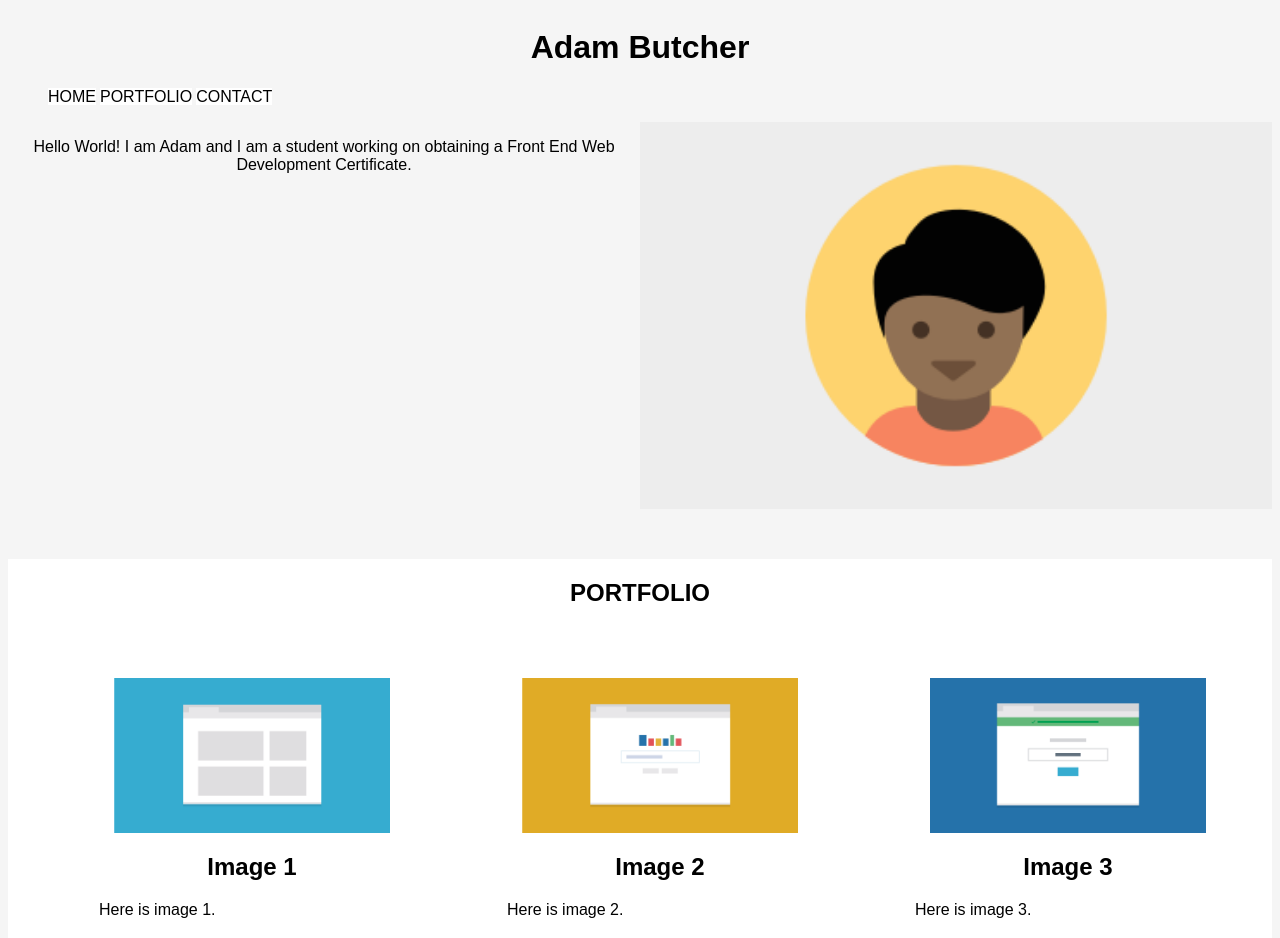
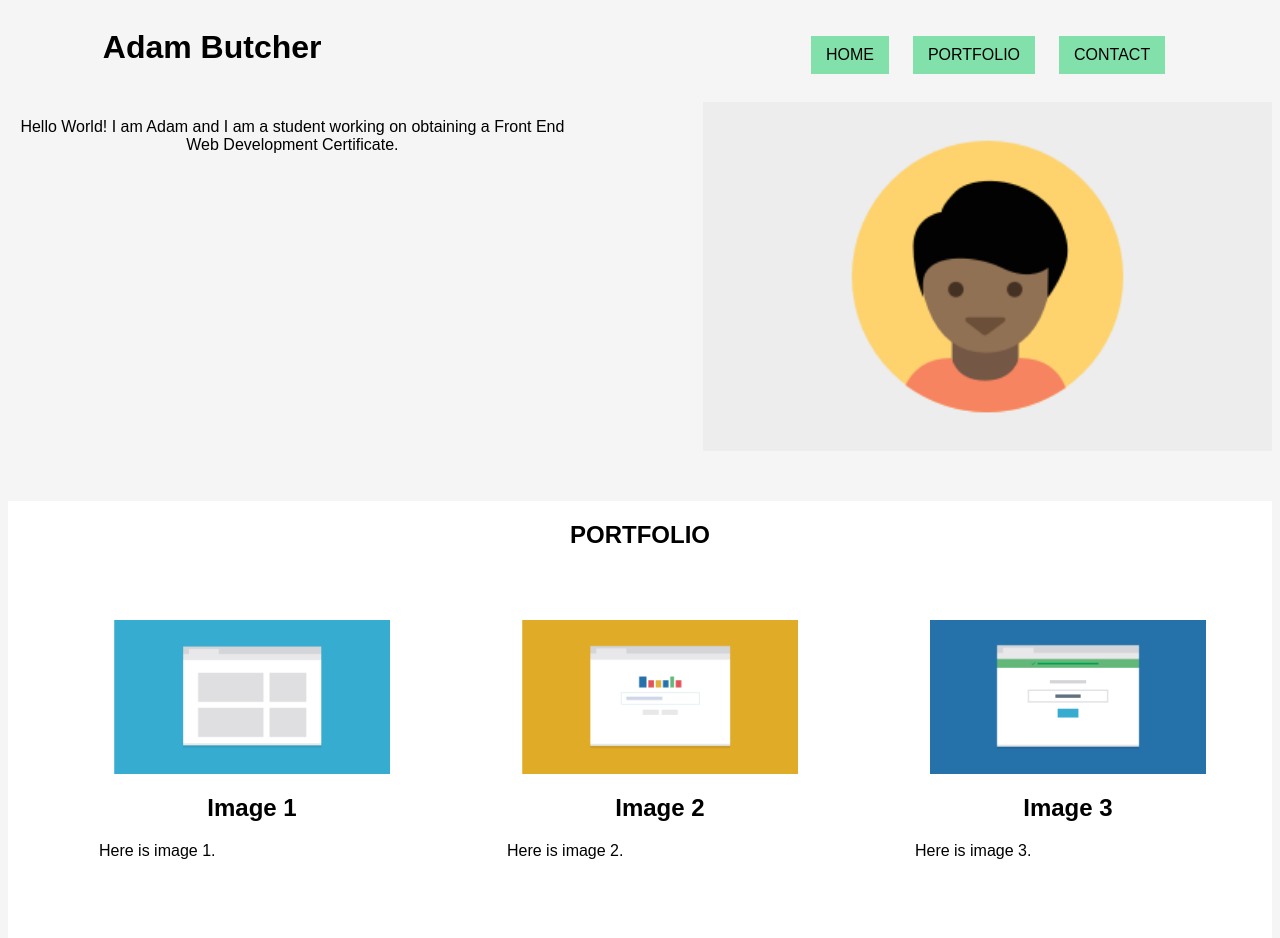
Before and after one commit to AdamButcher1/TreehouseProject2, a plain HTML site: page responsive_layout_v2/index.html in a window 1280 px wide. Shown: the top 938 px of the page. Drawn offline with Linux system fonts and the light colour scheme.

Commit message:
Update styles.css

```diff
--- a/responsive_layout_v2/styles.css
+++ b/responsive_layout_v2/styles.css
@@ -20,12 +20,23 @@ body {
 	margin-top: 6px;
 	margin-bottom: 6px;
 	list-style: none;
-	width:90%;
+}
+
+.main-nav a {
+	padding: 10px 15px;
+	text-align: center;
+	display: block;
+}
+
+.container {
+	padding-left: 1em;
+	padding-right: 1em;
 }
 
 .footer-info {
 	 background-color: #FFF;
 }
+
 
 .name-footer {
 	font-family: arial;
@@ -86,7 +97,27 @@ a:hover {
 	color: blue;
 }
 
+a {
+	background-color: #82E0AA;
+}
+
+@media (max-width: 768px) {
+	.footer-info {
+		display: none;
+	}
+}
+
+
 @media (min-width: 768px) {
+
+	.small-footer-info {
+		display: none;
+	}
+
+	header {
+		text-align: center;
+	}
+
 	.portfolio ul li {
 		float:left;
 		display: block;
@@ -94,18 +125,33 @@ a:hover {
 		margin: 2.5%;
 	}
 
+	.container {
+		width: 85%;
+		max-width: 1150px;
+		margin: 0 auto;
+	}
+
+
+	.main-nav {
+		padding-left: 0px;
+	}
+
 	.main-nav li{
-		display: inline;
+		display: inline-block;
+		margin: 12px;
 	}
 
 	.info {
 		float:left;
-		width: 50%;
+		width: 45%;
 	}
 
 	.profile-pic {
+		width: 45%;
 		float:right;
 	}
+
+
 }
 
 @media (min-width: 1024px) {
@@ -114,4 +160,22 @@ a:hover {
 		width: 25%;
 		margin: 4.1666%;
 	}
+
+	.profile-pic {
+		clear: both;
+	}
+
+	#realname{
+		float:left;
+	}
+
+	.main-nav {
+		float: right;
+	}
+
+	.main-nav li{
+		float: left;
+		margin-left: 12px;
+	}
+
 }
```
